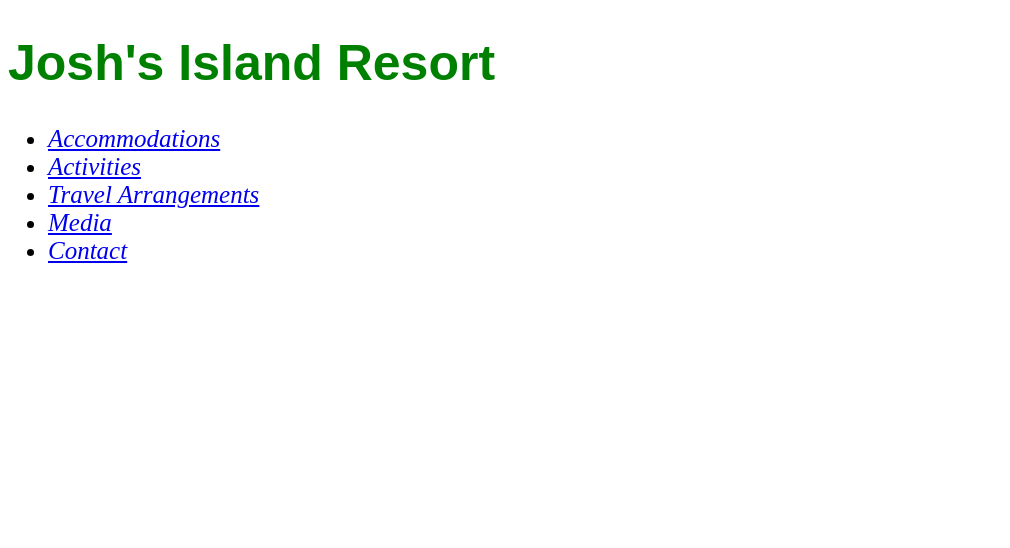
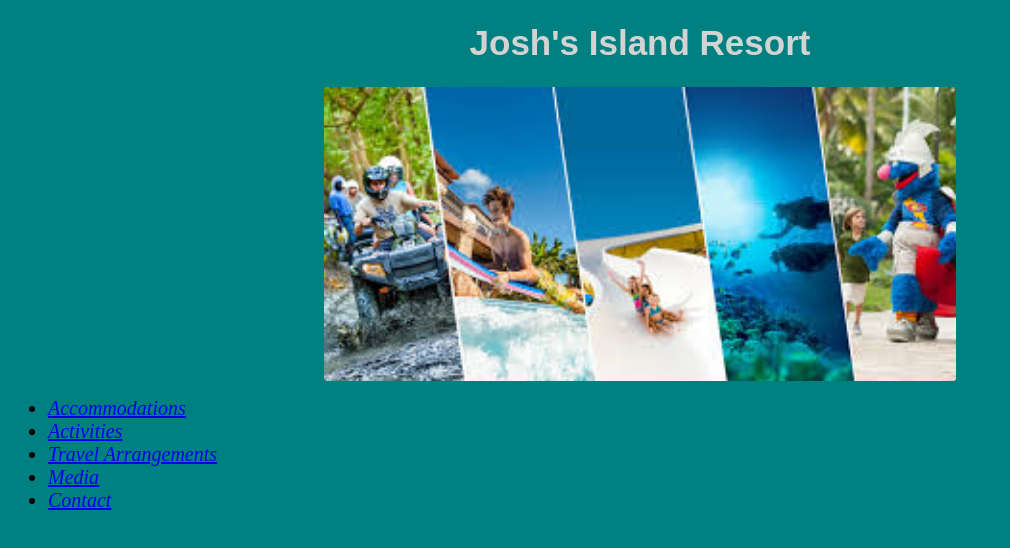
Before and after one commit to kcramer53/resort, a plain HTML site: page index.html in a window 1280 px wide. Shown: the whole page, without its empty margins (0-1010 px from the left). Drawn offline with Linux system fonts and the light colour scheme.

Commit message:
added css styling

```diff
--- a/css/styles.css
+++ b/css/styles.css
@@ -1,10 +1,15 @@
-h1{
-font-size: 50px;
-font-family: fantasy;
-color: green;
+body{
+  background-color: teal;
+}
+
+  h1{
+font-size: 35px;
+font-family: sans-serif;
+color: lightgray;
+text-align:center;
 }
 img{
-  border-radius: 5px;
+  border-radius: 100%;
   display: block;
   margin-left: auto;
   margin-right: auto;
@@ -12,6 +17,10 @@ img{
 }
 li{
   font-style: italic;
-  font-size: 25px;
+  font-size: 20px;
 
 }
+
+.homeheader{
+  border-radius: 3px;
+}
--- a/index.html
+++ b/index.html
@@ -6,6 +6,7 @@
   </head>
   <body>
     <h1>Josh's Island Resort</h1>
+    <img class="homeheader" src="img/activityheader.jpeg">
   <div class=navbar>
     <ul>
       <li><a href="accommodations.html">Accommodations</a></li>
```
Also changed, not shown: contact.html (+1 -1 lines).
